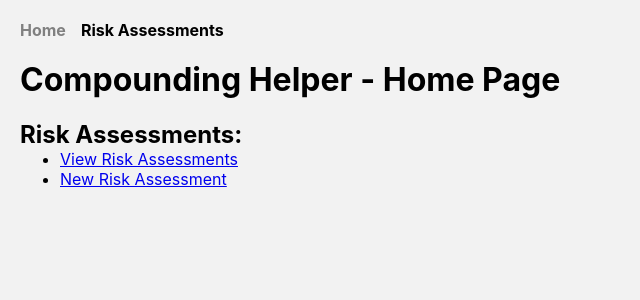
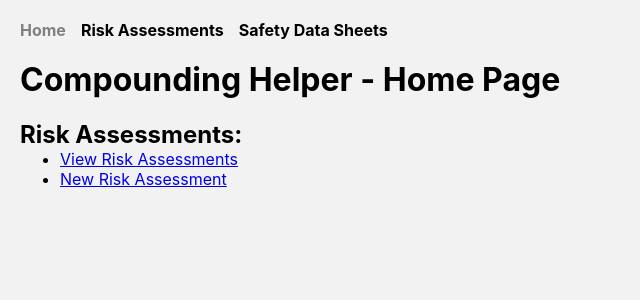
Before and after one commit to mmtandoc/compounding-helper, a Next.js app: page / in a window 1280 px wide. Shown: the top 300 px of the page, without its empty margins (0-640 px from the left). Built offline with nearby package versions, Linux system fonts and the light colour scheme.

Commit message:
Added SDS dropdown to header

```diff
--- a/components/Header.tsx
+++ b/components/Header.tsx
@@ -36,6 +36,27 @@ const Header = () => {
           <Link href="/risk-assessments/new">
             <a className="bold" data-active={isActive("/risk-assessments/new")}>
               Create New Risk Assessment
+            </a>
+          </Link>
+        </DropdownMenu>
+      </Dropdown>
+      <Dropdown>
+        <DropdownToggle>
+          <Link href="/sds">
+            <a className="bold" data-active={isActive("/sds")}>
+              Safety Data Sheets
+            </a>
+          </Link>
+        </DropdownToggle>
+        <DropdownMenu>
+          <Link href="/sds">
+            <a className="bold" data-active={isActive("/sds")}>
+              View Safety Data Sheets
+            </a>
+          </Link>
+          <Link href="/sds/new">
+            <a className="bold" data-active={isActive("/sds/new")}>
+              Create New Safety Data Sheet
             </a>
           </Link>
         </DropdownMenu>
```
